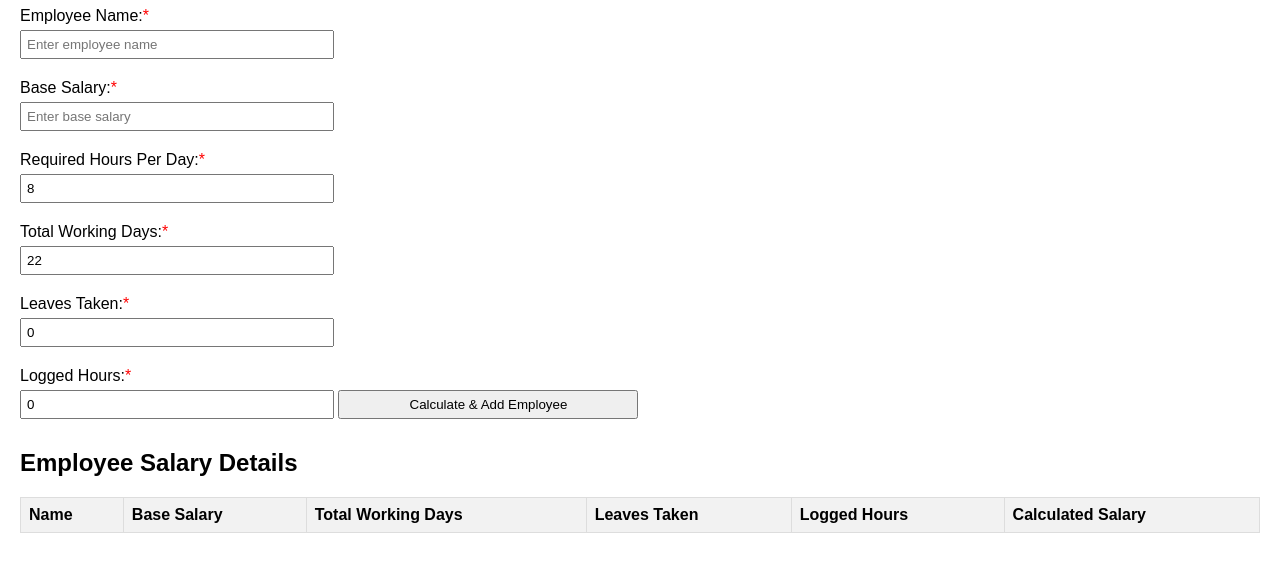
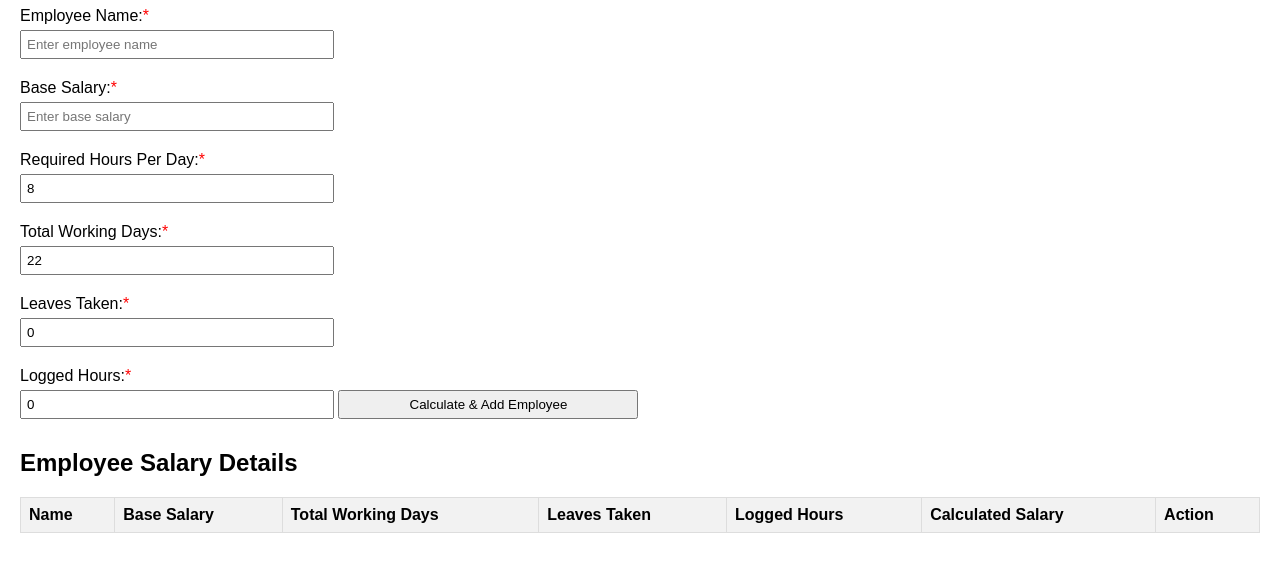
Before and after one commit to webbysaeed/monthly-salary-calculator, a plain HTML site: page index.html in a window 1280 px wide. Shown: the part 125-696 px from the top of the page. Drawn offline with Linux system fonts and the light colour scheme.

```diff
--- a/index.html
+++ b/index.html
@@ -58,6 +58,7 @@
             <th>Leaves Taken</th>
             <th>Logged Hours</th>
             <th>Calculated Salary</th>
+            <th>Action</th> <!-- New header for action column -->
         </tr>
     </thead>
     <tbody>
```
